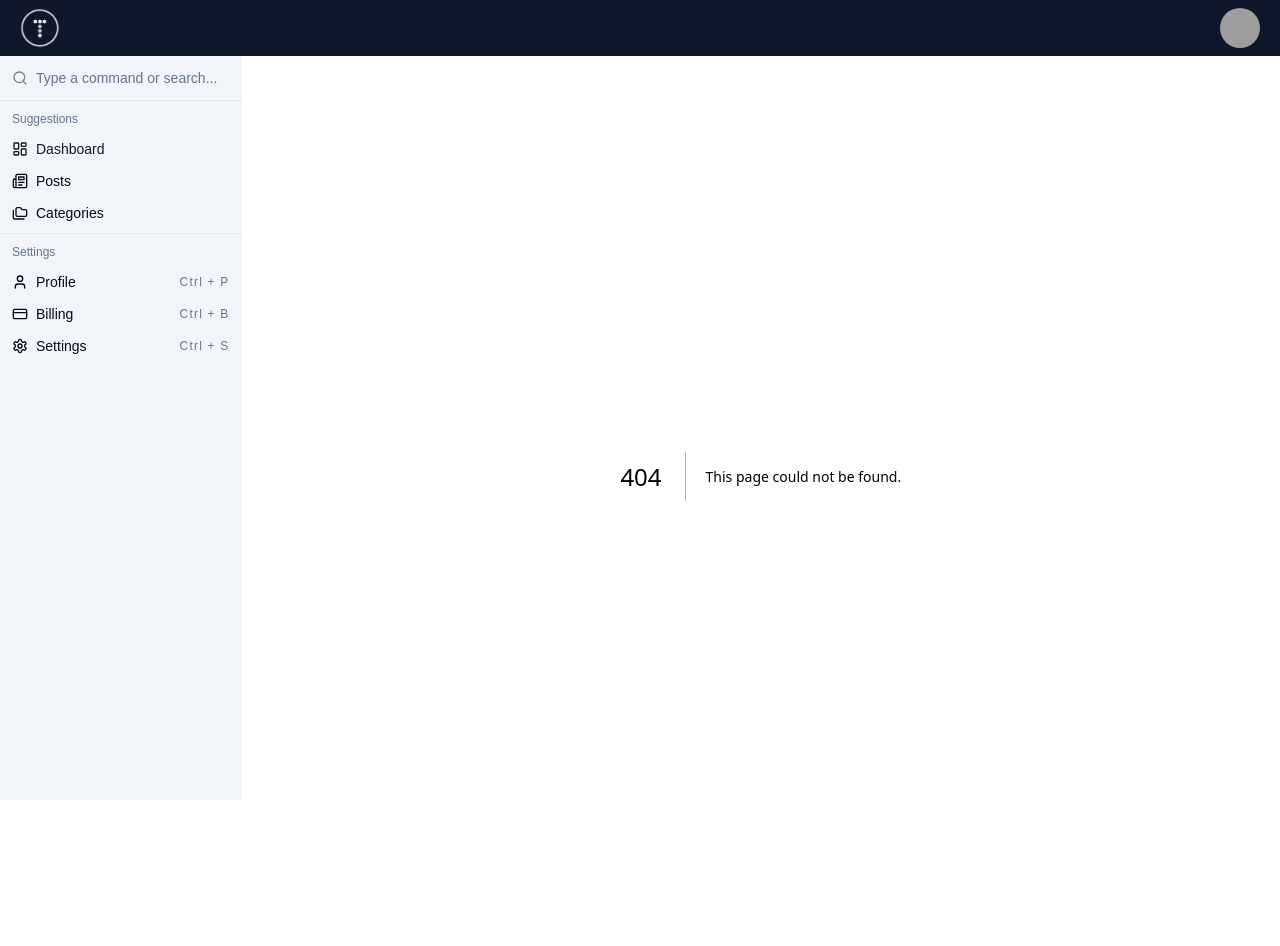
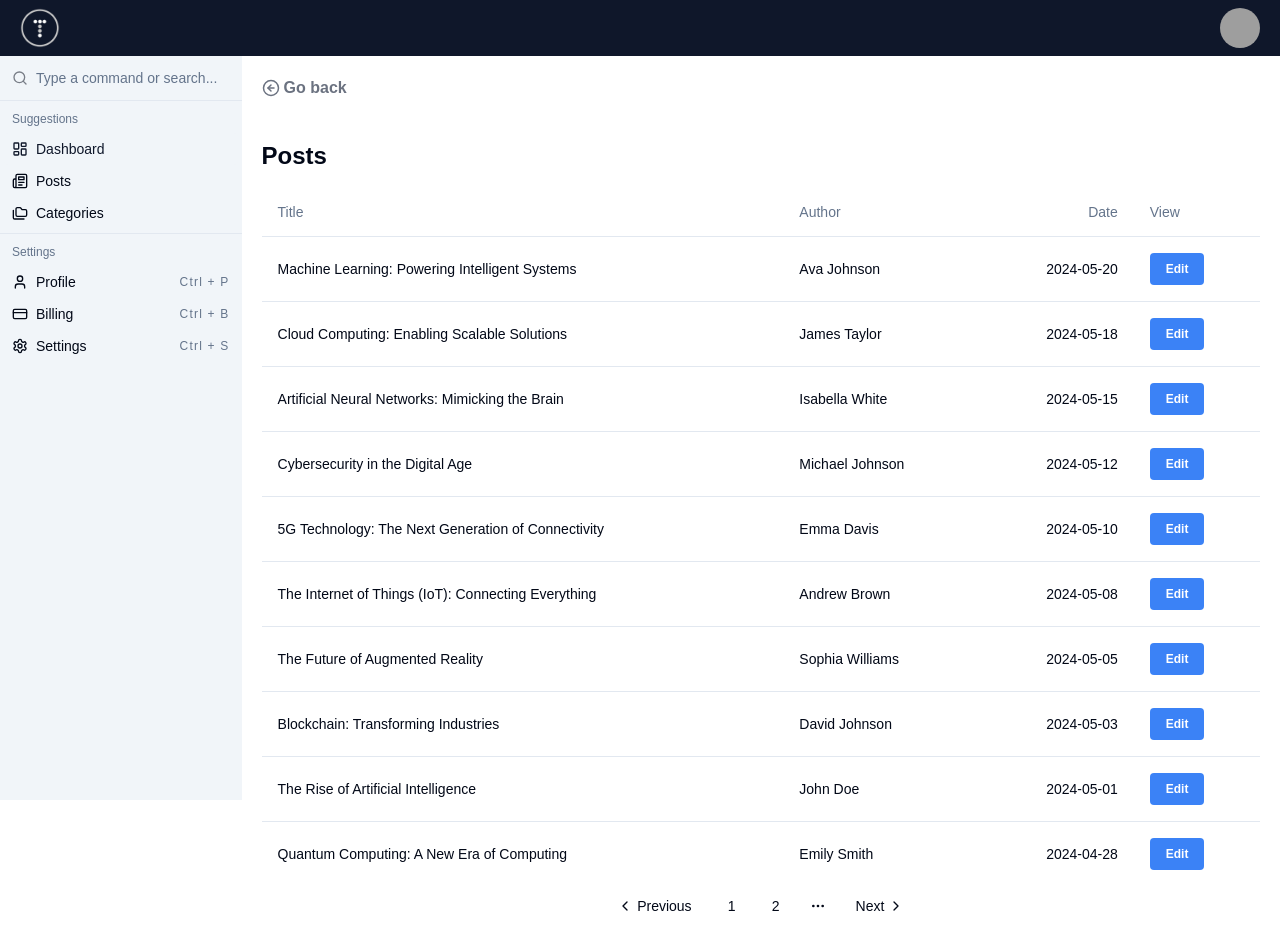
Before and after one commit to luAr26/admin-dashboard-tm, a Next.js app: page /posts in a window 1280 px wide. Before the commit this address had no page. Before the commit the page ends 896 px from the top, so only its background shows below. Built offline with nearby package versions, Linux system fonts and the light colour scheme; grey boxes are pictures that could not be loaded.

Commit message:
Add posts page and edit page.

```diff
--- /dev/null
+++ b/app/(main)/posts/edit/[id]/page.tsx
@@ -0,0 +1,11 @@
+import BackButton from "@/components/BackButton";
+
+const EditPage = () => {
+  return (
+    <div>
+      <BackButton text="Back to posts" link="/posts" />
+    </div>
+  );
+};
+
+export default EditPage;
--- /dev/null
+++ b/app/(main)/posts/page.tsx
@@ -0,0 +1,15 @@
+import BackButton from "@/components/BackButton";
+import PostsPagination from "@/components/posts/PostsPagination";
+import PostsTable from "@/components/posts/PostsTable";
+
+const PostsPage = () => {
+  return (
+    <>
+      <BackButton text="Go back" link="/" />
+      <PostsTable />
+      <PostsPagination />
+    </>
+  );
+};
+
+export default PostsPage;
--- /dev/null
+++ b/components/BackButton.tsx
@@ -0,0 +1,21 @@
+import { ArrowLeftCircle } from "lucide-react";
+import Link from "next/link";
+
+interface BackButtonProps {
+  text: string;
+  link: string;
+}
+
+const BackButton = ({ text, link }: BackButtonProps) => {
+  return (
+    <Link
+      href={link}
+      className="mb-5 flex items-center gap-1 font-bold text-gray-500 hover:underline"
+    >
+      <ArrowLeftCircle size={18} />
+      {text}
+    </Link>
+  );
+};
+
+export default BackButton;
--- /dev/null
+++ b/components/posts/PostsPagination.tsx
@@ -0,0 +1,35 @@
+import {
+  Pagination,
+  PaginationContent,
+  PaginationEllipsis,
+  PaginationItem,
+  PaginationLink,
+  PaginationNext,
+  PaginationPrevious,
+} from "@/components/ui/pagination";
+
+const PostsPagination = () => {
+  return (
+    <Pagination>
+      <PaginationContent>
+        <PaginationItem>
+          <PaginationPrevious href="#" />
+        </PaginationItem>
+        <PaginationItem>
+          <PaginationLink href="#">1</PaginationLink>
+        </PaginationItem>
+        <PaginationItem>
+          <PaginationLink href="#">2</PaginationLink>
+        </PaginationItem>
+        <PaginationItem>
+          <PaginationEllipsis />
+        </PaginationItem>
+        <PaginationItem>
+          <PaginationNext href="#" />
+        </PaginationItem>
+      </PaginationContent>
+    </Pagination>
+  );
+};
+
+export default PostsPagination;
--- /dev/null
+++ b/components/ui/pagination.tsx
@@ -0,0 +1,117 @@
+import * as React from "react"
+import { ChevronLeft, ChevronRight, MoreHorizontal } from "lucide-react"
+
+import { cn } from "@/lib/utils"
+import { ButtonProps, buttonVariants } from "@/components/ui/button"
+
+const Pagination = ({ className, ...props }: React.ComponentProps<"nav">) => (
+  <nav
+    role="navigation"
+    aria-label="pagination"
+    className={cn("mx-auto flex w-full justify-center", className)}
+    {...props}
+  />
+)
+Pagination.displayName = "Pagination"
+
+const PaginationContent = React.forwardRef<
+  HTMLUListElement,
+  React.ComponentProps<"ul">
+>(({ className, ...props }, ref) => (
+  <ul
+    ref={ref}
+    className={cn("flex flex-row items-center gap-1", className)}
+    {...props}
+  />
+))
+PaginationContent.displayName = "PaginationContent"
+
+const PaginationItem = React.forwardRef<
+  HTMLLIElement,
+  React.ComponentProps<"li">
+>(({ className, ...props }, ref) => (
+  <li ref={ref} className={cn("", className)} {...props} />
+))
+PaginationItem.displayName = "PaginationItem"
+
+type PaginationLinkProps = {
+  isActive?: boolean
+} & Pick<ButtonProps, "size"> &
+  React.ComponentProps<"a">
+
+const PaginationLink = ({
+  className,
+  isActive,
+  size = "icon",
+  ...props
+}: PaginationLinkProps) => (
+  <a
+    aria-current={isActive ? "page" : undefined}
+    className={cn(
+      buttonVariants({
+        variant: isActive ? "outline" : "ghost",
+        size,
+      }),
+      className
+    )}
+    {...props}
+  />
+)
+PaginationLink.displayName = "PaginationLink"
+
+const PaginationPrevious = ({
+  className,
+  ...props
+}: React.ComponentProps<typeof PaginationLink>) => (
+  <PaginationLink
+    aria-label="Go to previous page"
+    size="default"
+    className={cn("gap-1 pl-2.5", className)}
+    {...props}
+  >
+    <ChevronLeft className="h-4 w-4" />
+    <span>Previous</span>
+  </PaginationLink>
+)
+PaginationPrevious.displayName = "PaginationPrevious"
+
+const PaginationNext = ({
+  className,
+  ...props
+}: React.ComponentProps<typeof PaginationLink>) => (
+  <PaginationLink
+    aria-label="Go to next page"
+    size="default"
+    className={cn("gap-1 pr-2.5", className)}
+    {...props}
+  >
+    <span>Next</span>
+    <ChevronRight className="h-4 w-4" />
+  </PaginationLink>
+)
+PaginationNext.displayName = "PaginationNext"
+
+const PaginationEllipsis = ({
+  className,
+  ...props
+}: React.ComponentProps<"span">) => (
+  <span
+    aria-hidden
+    className={cn("flex h-9 w-9 items-center justify-center", className)}
+    {...props}
+  >
+    <MoreHorizontal className="h-4 w-4" />
+    <span className="sr-only">More pages</span>
+  </span>
+)
+PaginationEllipsis.displayName = "PaginationEllipsis"
+
+export {
+  Pagination,
+  PaginationContent,
+  PaginationEllipsis,
+  PaginationItem,
+  PaginationLink,
+  PaginationNext,
+  PaginationPrevious,
+}
```
